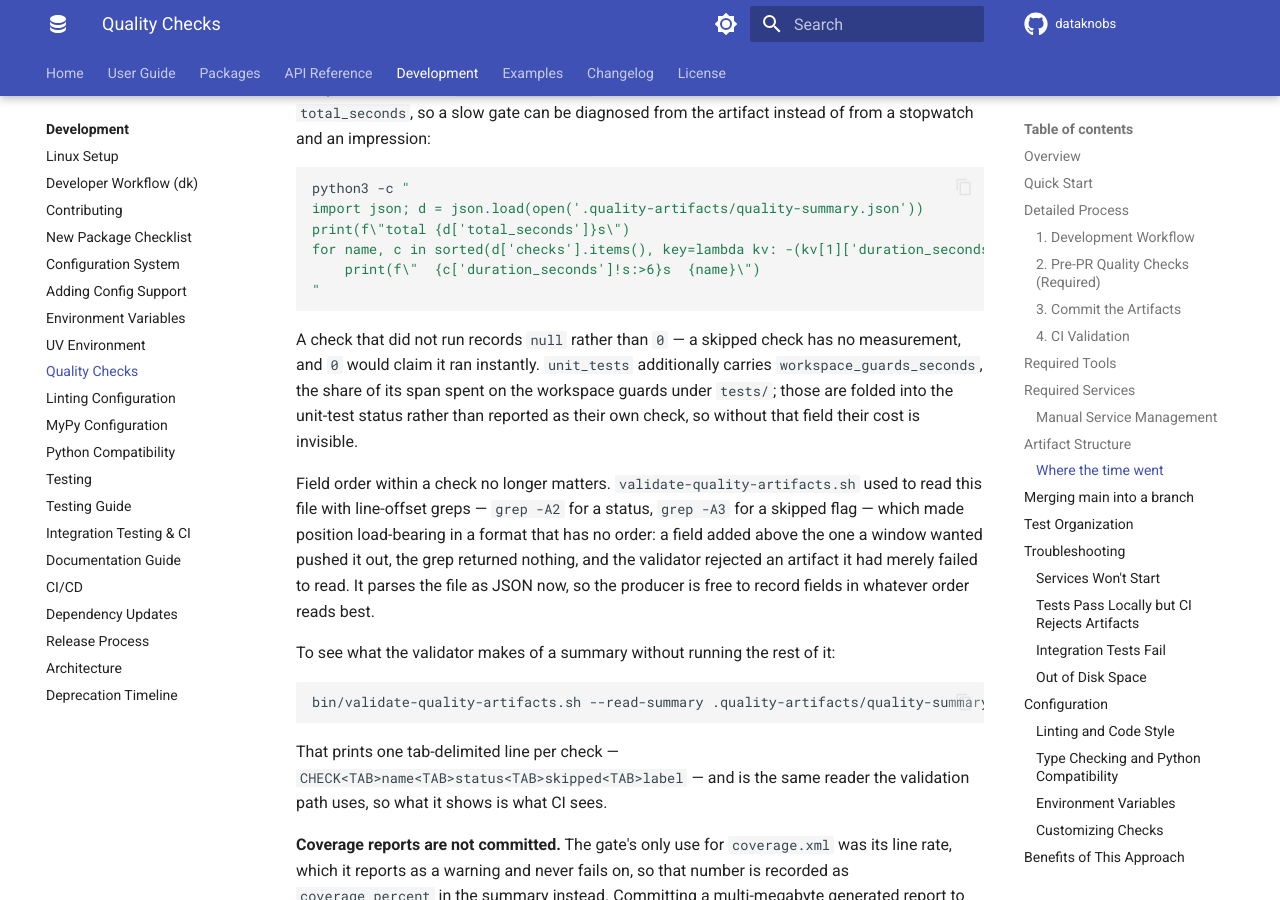
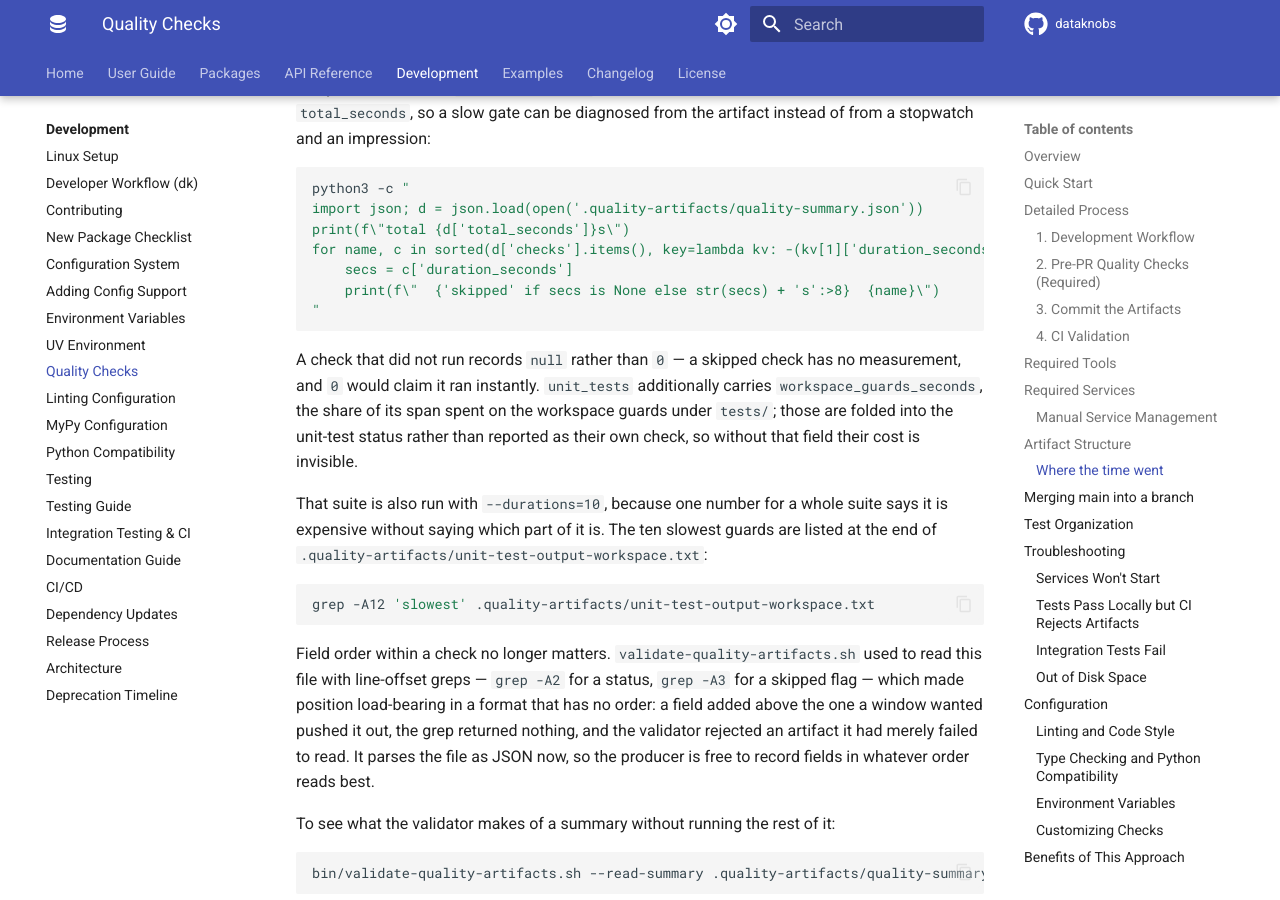
Before and after one commit to KBS-Labs/dataknobs, an MkDocs documentation site: the page built from docs/development/quality-checks.md, in a window 1280 px wide and 900 px high, scrolled down 4616 px. Built offline with MkDocs 1.6.1 and Material for MkDocs 9.7.7, drawn with Linux system fonts in a browser that asks for light colours; comment, search, counter and statistics services are not loaded.

Commit message:
fix(gate): record no duration for a stage that did not run
integration_tests reported `skipped: true` alongside `duration_seconds: 0`.
Skip-ness was derived twice — the summary heredoc knew the stage was skipped
while the timing span wrapped around a zero-iteration loop did not — so the
one case the null-vs-zero distinction exists for was the case that lost it.

It is now decided once, into UNIT_SKIPPED / INTEGRATION_SKIPPED, and read by
both the duration and the summary field. That is the shape VALIDATION_SKIPPED
already had, which is why validation never had this bug. The condition also
becomes "PACKAGES_TO_TEST is empty" rather than "SKIP_PACKAGE_TESTS=yes",
which additionally covers an explicit package list that selects nothing.

The workspace guards now run with --durations=10, so the single
workspace_guards_seconds figure can be attributed to individual tests.

Also fixes the snippet in the docs, which printed `Nones` for a null duration.
It had never been exercised, because before this nothing ever emitted one.

Co-Authored-By: Claude Opus 5 (1M context) <noreply@anthropic.com>

````diff
--- a/docs/development/quality-checks.md
+++ b/docs/development/quality-checks.md
@@ -205,7 +205,8 @@ python3 -c "
 import json; d = json.load(open('.quality-artifacts/quality-summary.json'))
 print(f\"total {d['total_seconds']}s\")
 for name, c in sorted(d['checks'].items(), key=lambda kv: -(kv[1]['duration_seconds'] or 0)):
-    print(f\"  {c['duration_seconds']!s:>6}s  {name}\")
+    secs = c['duration_seconds']
+    print(f\"  {'skipped' if secs is None else str(secs) + 's':>8}  {name}\")
 "
 ```
 
@@ -215,6 +216,15 @@ carries `workspace_guards_seconds`, the share of its span spent on the
 workspace guards under `tests/`; those are folded into the unit-test status
 rather than reported as their own check, so without that field their cost is
 invisible.
+
+That suite is also run with `--durations=10`, because one number for a whole
+suite says it is expensive without saying which part of it is. The ten slowest
+guards are listed at the end of
+`.quality-artifacts/unit-test-output-workspace.txt`:
+
+```bash
+grep -A12 'slowest' .quality-artifacts/unit-test-output-workspace.txt
+```
 
 Field order within a check no longer matters. `validate-quality-artifacts.sh`
 used to read this file with line-offset greps — `grep -A2` for a status,
````
Also changed, not shown: 1 other file.
